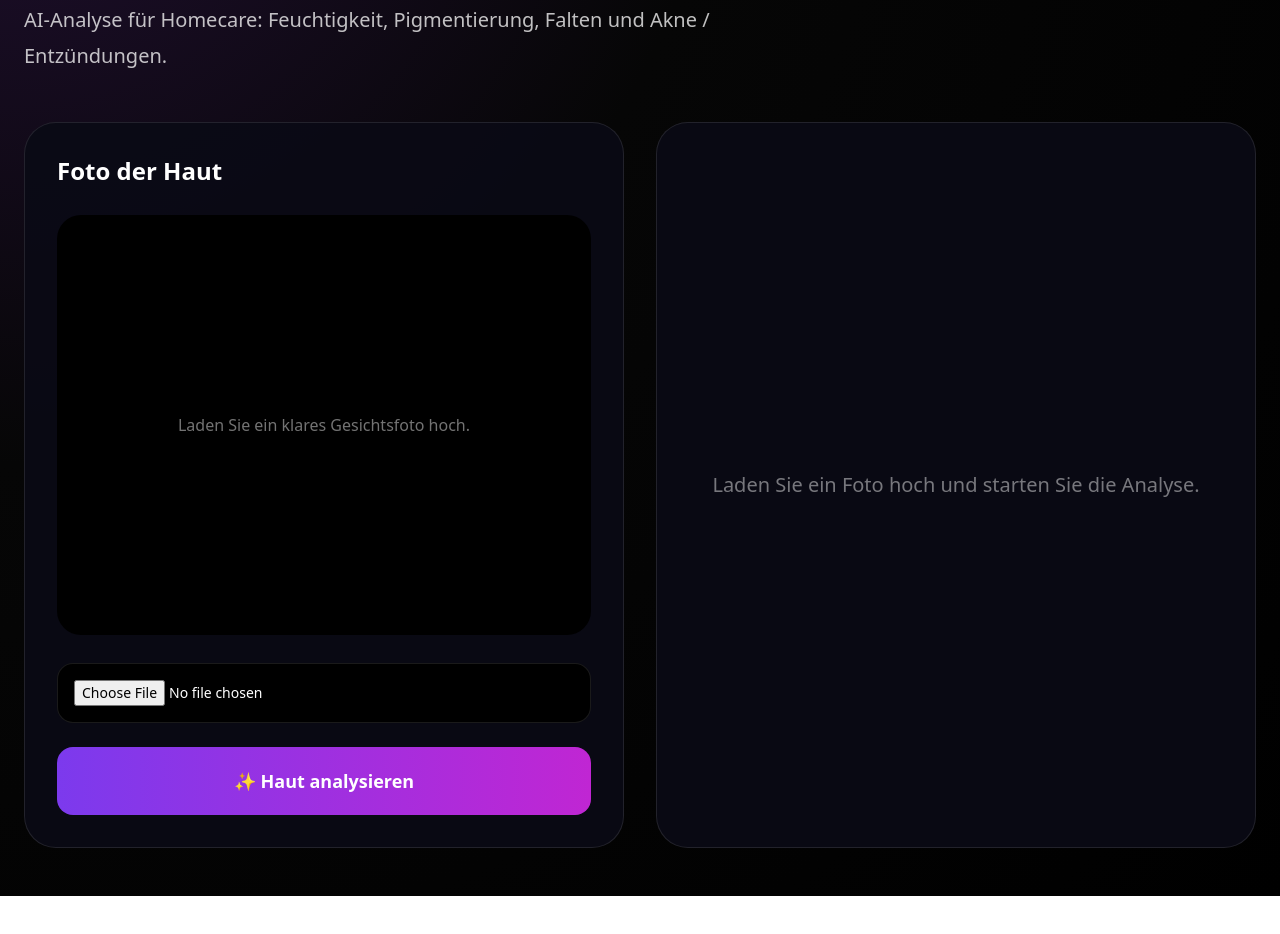
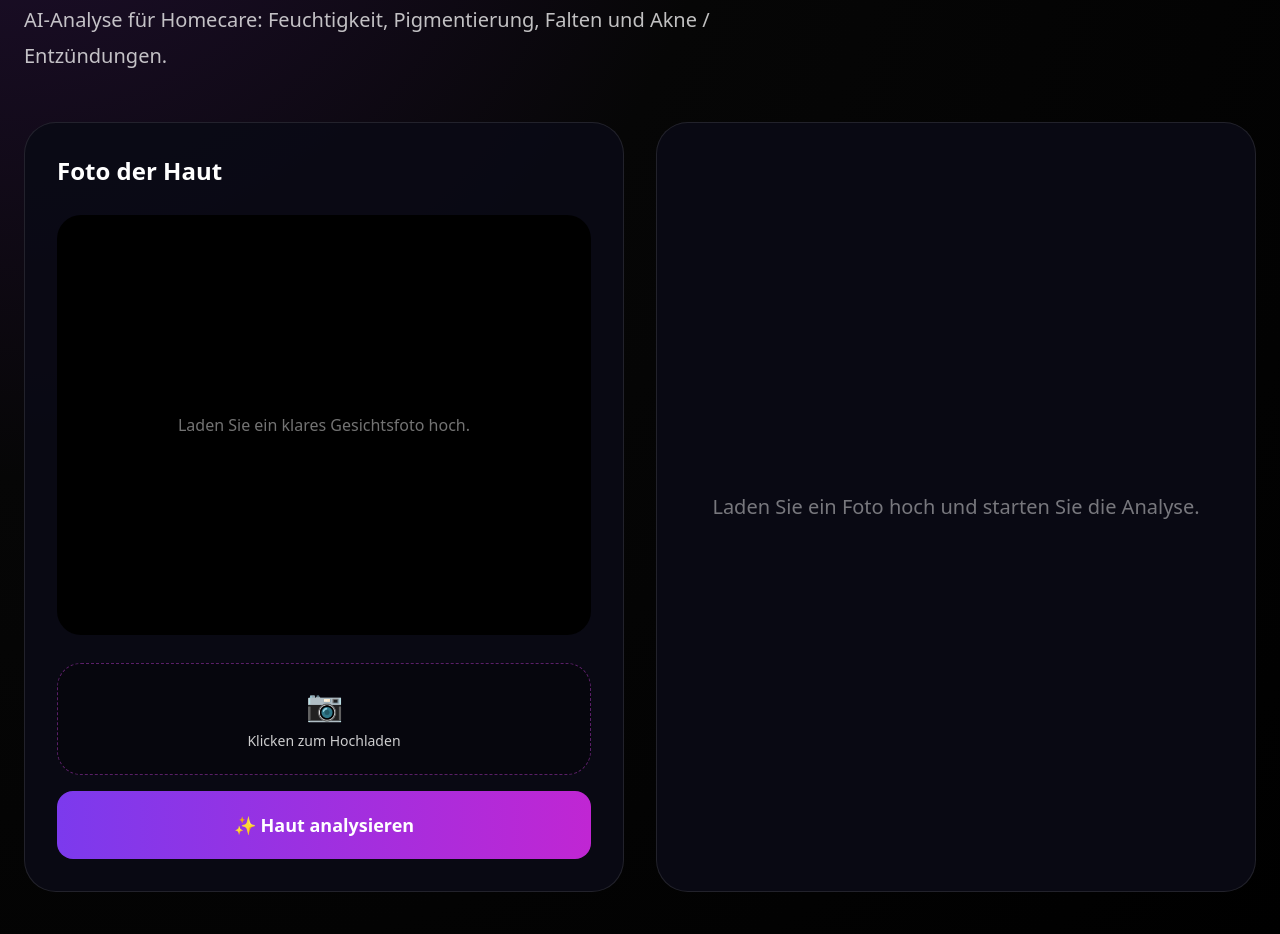
Before and after one commit to piladd-design/formulens-lab, a Next.js app: page /client/skin in a window 1280 px wide. Shown: the part 260-1194 px from the top of the page. Before the commit the page ends 1156 px from the top, so only its background shows below. Built offline with nearby package versions, Linux system fonts and the light colour scheme.

Commit message:
Update page.js

```diff
--- a/app/client/skin/page.js
+++ b/app/client/skin/page.js
@@ -10,6 +10,7 @@ const ui = {
       'AI-Analyse für Homecare: Feuchtigkeit, Pigmentierung, Falten und Akne / Entzündungen.',
     photo: 'Foto der Haut',
     uploadHint: 'Laden Sie ein klares Gesichtsfoto hoch.',
+    uploadClick: 'Klicken zum Hochladen',
     analyze: '✨ Haut analysieren',
     analyzing: 'Analyse läuft...',
     uploadFirst: 'Bitte zuerst ein Foto hochladen.',
@@ -37,6 +38,7 @@ const ui = {
       'AI-диагностика для домашнего ухода: увлажнение, пигментация, морщины и акне / воспалительные элементы.',
     photo: 'Фото кожи',
     uploadHint: 'Загрузите чёткое фото лица.',
+    uploadClick: 'Нажмите для загрузки фото',
     analyze: '✨ Анализировать кожу',
     analyzing: 'Анализ...',
     uploadFirst: 'Сначала загрузите фото.',
@@ -64,6 +66,7 @@ const ui = {
       'AI homecare analysis: hydration, pigmentation, wrinkles and acne / inflammatory elements.',
     photo: 'Skin photo',
     uploadHint: 'Upload a clear face photo.',
+    uploadClick: 'Click to upload photo',
     analyze: '✨ Analyze skin',
     analyzing: 'Analyzing...',
     uploadFirst: 'Please upload a photo first.',
@@ -89,6 +92,7 @@ const ui = {
 export default function SkinAnalysisPage() {
   const [image, setImage] = useState(null)
   const [preview, setPreview] = useState(null)
+  const [fileName, setFileName] = useState('')
   const [lang, setLang] = useState('DE')
   const [loading, setLoading] = useState(false)
   const [result, setResult] = useState(null)
@@ -99,6 +103,8 @@ export default function SkinAnalysisPage() {
   function handleImageUpload(e) {
     const file = e.target.files?.[0]
     if (!file) return
+
+    setFileName(file.name)
 
     const reader = new FileReader()
 
@@ -197,12 +203,25 @@ export default function SkinAnalysisPage() {
               )}
             </div>
 
-            <input
-              type="file"
-              accept="image/*"
-              onChange={handleImageUpload}
-              className="mb-6 w-full rounded-2xl border border-white/10 bg-black p-4 text-sm text-white"
-            />
+            <label className="mb-4 flex h-28 cursor-pointer flex-col items-center justify-center rounded-3xl border border-dashed border-fuchsia-500/40 bg-black/30 transition hover:border-fuchsia-500 hover:bg-black/50">
+              <span className="text-3xl">📷</span>
+              <span className="mt-2 text-sm text-white/80">
+                {t.uploadClick}
+              </span>
+
+              <input
+                type="file"
+                accept="image/*"
+                onChange={handleImageUpload}
+                className="hidden"
+              />
+            </label>
+
+            {fileName && (
+              <div className="mb-6 rounded-2xl border border-white/10 bg-black/20 px-4 py-3 text-sm text-white/70">
+                {fileName}
+              </div>
+            )}
 
             <button
               onClick={analyzeSkin}
@@ -268,6 +287,7 @@ export default function SkinAnalysisPage() {
                 </div>
 
                 <InfoBlock title={t.skinType} text={analysis.skinType} />
+
                 <InfoBlock
                   title={t.professionalNote}
                   text={analysis.professionalNote}
@@ -287,12 +307,28 @@ export default function SkinAnalysisPage() {
               {t.mainLine}: {protocol.mainLine}
             </h2>
 
-            <p className="mt-4 text-white/65">{protocol.mainProtocol.concern}</p>
+            <p className="mt-4 text-white/65">
+              {protocol.mainProtocol.concern}
+            </p>
 
             <div className="mt-9 grid gap-6 lg:grid-cols-3">
-              <RoutineBlock title={t.morning} products={protocol.mainProtocol.morning} empty={t.noExtra} />
-              <RoutineBlock title={t.evening} products={protocol.mainProtocol.evening} empty={t.noExtra} />
-              <RoutineBlock title={t.extra} products={protocol.mainProtocol.extra} empty={t.noExtra} />
+              <RoutineBlock
+                title={t.morning}
+                products={protocol.mainProtocol.morning}
+                empty={t.noExtra}
+              />
+
+              <RoutineBlock
+                title={t.evening}
+                products={protocol.mainProtocol.evening}
+                empty={t.noExtra}
+              />
+
+              <RoutineBlock
+                title={t.extra}
+                products={protocol.mainProtocol.extra}
+                empty={t.noExtra}
+              />
             </div>
           </section>
         )}
@@ -310,8 +346,17 @@ export default function SkinAnalysisPage() {
             </p>
 
             <div className="mt-9 grid gap-6 lg:grid-cols-2">
-              <RoutineBlock title={t.morning} products={protocol.secondaryProtocol.morning} empty={t.noExtra} />
-              <RoutineBlock title={t.evening} products={protocol.secondaryProtocol.evening} empty={t.noExtra} />
+              <RoutineBlock
+                title={t.morning}
+                products={protocol.secondaryProtocol.morning}
+                empty={t.noExtra}
+              />
+
+              <RoutineBlock
+                title={t.evening}
+                products={protocol.secondaryProtocol.evening}
+                empty={t.noExtra}
+              />
             </div>
           </section>
         )}
```
